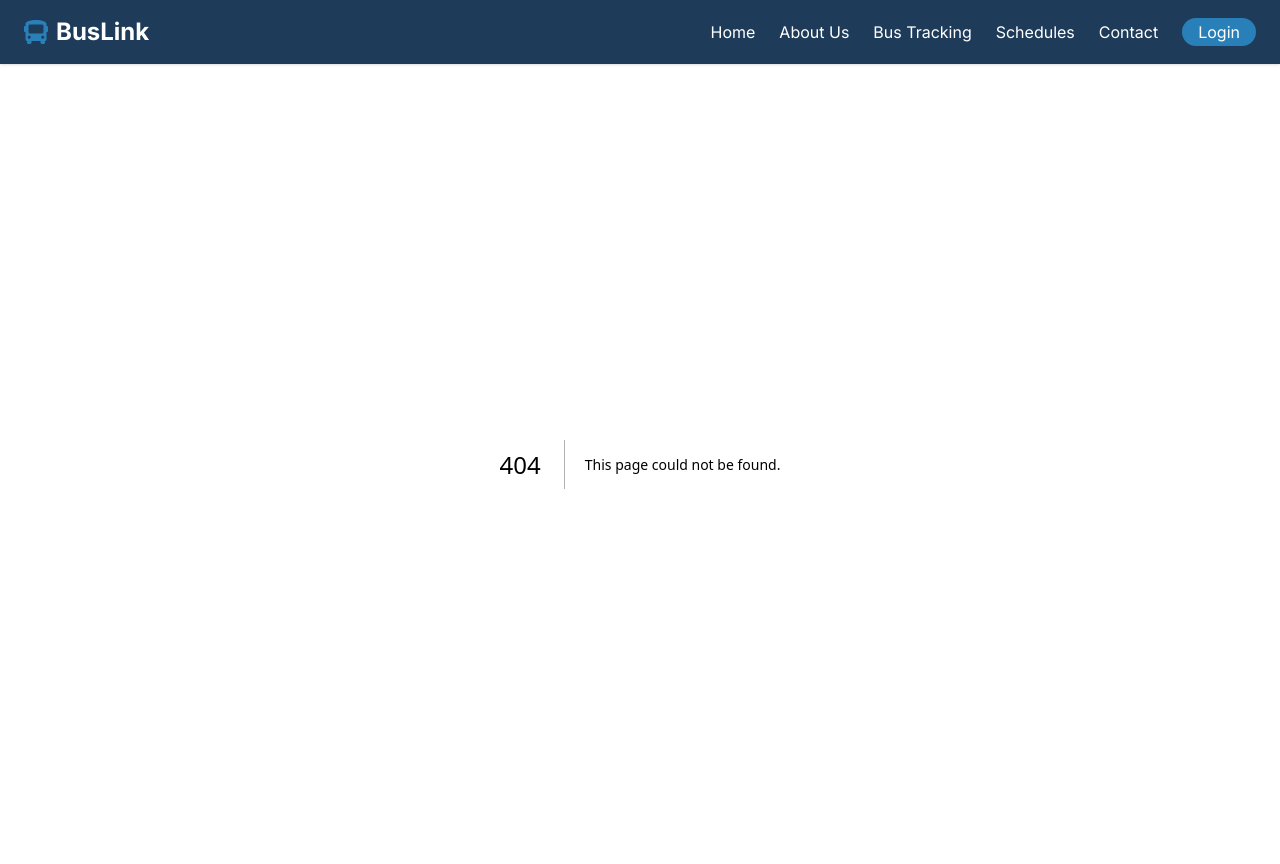
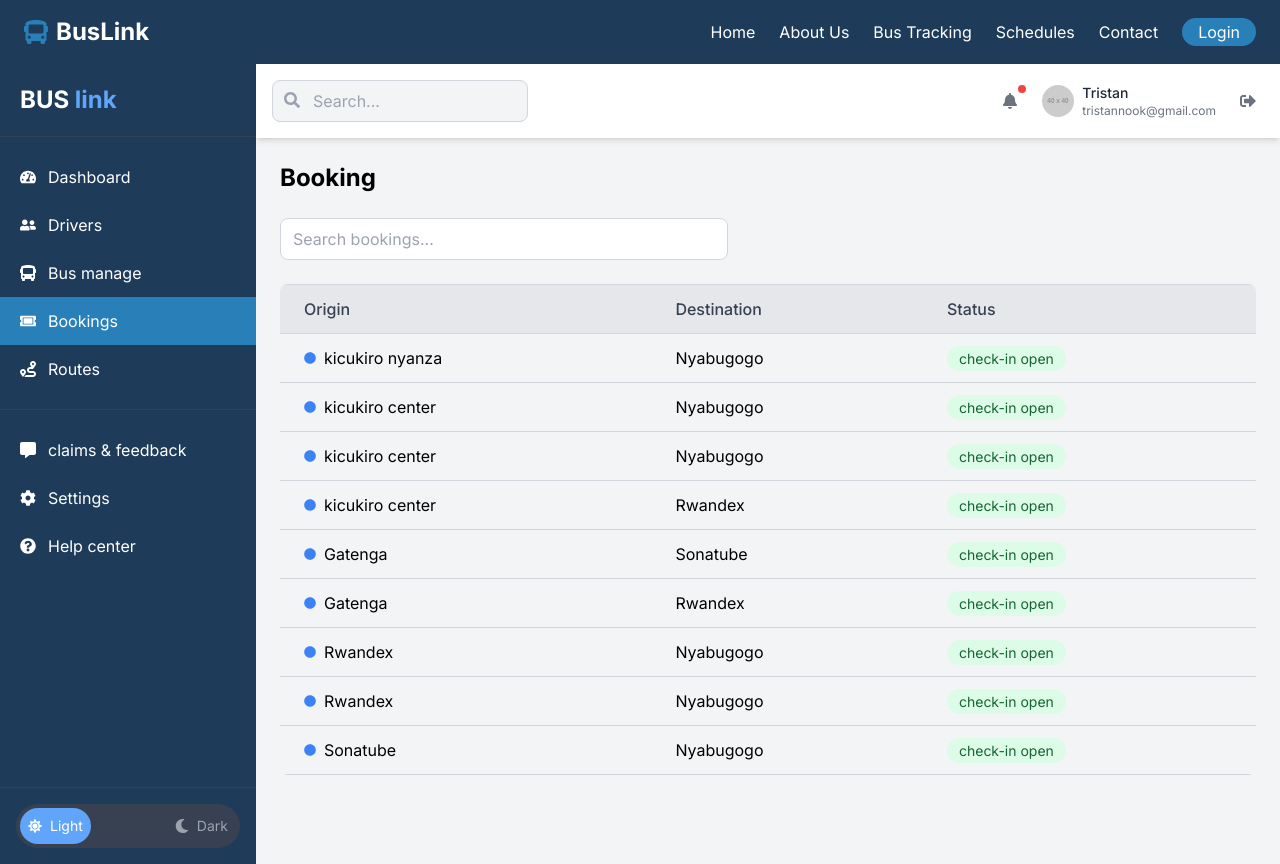
Before and after one commit to munezero-grace/BusLink-project, a Next.js app: page /dashboard/admin/bookings in a window 1280 px wide. Before the commit this address had no page. Built offline with nearby package versions, Linux system fonts and the light colour scheme.

Commit message:
Add Bookings management page to admin dashboard

```diff
--- /dev/null
+++ b/src/app/dashboard/admin/bookings/page.tsx
@@ -0,0 +1,149 @@
+'use client';
+
+import React, { useState } from 'react';
+import { FaCircle } from 'react-icons/fa';
+
+// Sample bookings data
+const initialBookings = [
+  { id: 1, origin: 'kicukiro nyanza', destination: 'Nyabugogo', status: 'check-in open' },
+  { id: 2, origin: 'kicukiro center', destination: 'Nyabugogo', status: 'check-in open' },
+  { id: 3, origin: 'kicukiro center', destination: 'Nyabugogo', status: 'check-in open' },
+  { id: 4, origin: 'kicukiro center', destination: 'Rwandex', status: 'check-in open' },
+  { id: 5, origin: 'Gatenga', destination: 'Sonatube', status: 'check-in open' },
+  { id: 6, origin: 'Gatenga', destination: 'Rwandex', status: 'check-in open' },
+  { id: 7, origin: 'Rwandex', destination: 'Nyabugogo', status: 'check-in open' },
+  { id: 8, origin: 'Rwandex', destination: 'Nyabugogo', status: 'check-in open' },
+  { id: 9, origin: 'Sonatube', destination: 'Nyabugogo', status: 'check-in open' },
+];
+
+export default function BookingsPage() {
+  const [bookings] = useState(initialBookings);
+  const [searchTerm, setSearchTerm] = useState('');
+  const [currentPage, setCurrentPage] = useState(1);
+  const itemsPerPage = 10;
+
+  // Filter bookings based on search term
+  const filteredBookings = bookings.filter(booking =>
+    booking.origin.toLowerCase().includes(searchTerm.toLowerCase()) ||
+    booking.destination.toLowerCase().includes(searchTerm.toLowerCase()) ||
+    booking.status.toLowerCase().includes(searchTerm.toLowerCase())
+  );
+
+  // Pagination logic
+  const indexOfLastBooking = currentPage * itemsPerPage;
+  const indexOfFirstBooking = indexOfLastBooking - itemsPerPage;
+  const currentBookings = filteredBookings.slice(indexOfFirstBooking, indexOfLastBooking);
+  const totalPages = Math.ceil(filteredBookings.length / itemsPerPage);
+
+  const paginate = (pageNumber: number) => setCurrentPage(pageNumber);
+
+  return (
+    <div className="w-full">
+      <h1 className="text-2xl font-bold mb-6">Booking</h1>
+
+      {/* Search Section */}
+      <div className="mb-6">
+        <div className="relative max-w-md">
+          <input
+            type="text"
+            placeholder="Search bookings..."
+            className="w-full pl-3 pr-4 py-2 border border-gray-300 rounded-lg focus:outline-none focus:ring-2 focus:ring-primary focus:border-transparent"
+            value={searchTerm}
+            onChange={(e) => setSearchTerm(e.target.value)}
+          />
+        </div>
+      </div>
+
+      {/* Bookings Table */}
+      <div className="overflow-x-auto w-full bg-gray-100 rounded-lg">
+        <table className="w-full border-collapse">
+          <thead>
+            <tr className="bg-gray-200 border-y border-gray-300">
+              <th className="py-3 px-6 text-left font-medium text-gray-700">Origin</th>
+              <th className="py-3 px-6 text-left font-medium text-gray-700">Destination</th>
+              <th className="py-3 px-6 text-left font-medium text-gray-700">Status</th>
+            </tr>
+          </thead>
+          <tbody>
+            {currentBookings.map((booking, index) => (
+              <tr
+                key={booking.id}
+                className="border-b border-gray-300 hover:bg-gray-50 transition-colors"
+              >
+                <td className="py-3 px-6 flex items-center">
+                  <FaCircle className="text-blue-500 mr-2 text-xs" />
+                  {booking.origin}
+                </td>
+                <td className="py-3 px-6">{booking.destination}</td>
+                <td className="py-3 px-6">
+                  <span className="px-3 py-1 bg-green-100 text-green-800 rounded-full text-sm">
+                    {booking.status}
+                  </span>
+                </td>
+              </tr>
+            ))}
+            {currentBookings.length === 0 && (
+              <tr>
+                <td colSpan={3} className="py-8 text-center text-gray-500">
+                  No bookings found matching your search.
+                </td>
+              </tr>
+            )}
+          </tbody>
+        </table>
+      </div>
+
+      {/* Pagination */}
+      {totalPages > 1 && (
+        <div className="mt-6 flex justify-between items-center">
+          <div className="text-sm text-gray-600">
+            Showing {indexOfFirstBooking + 1} to {Math.min(indexOfLastBooking, filteredBookings.length)} of {filteredBookings.length} bookings
+          </div>
+
+          <div className="flex space-x-1">
+            <button
+              onClick={() => paginate(Math.max(1, currentPage - 1))}
+              disabled={currentPage === 1}
+              className={`
+                px-3 py-1 rounded-md
+                ${currentPage === 1
+                  ? 'bg-gray-100 text-gray-400 cursor-not-allowed'
+                  : 'bg-white border border-gray-300 text-gray-600 hover:bg-gray-50'}
+              `}
+            >
+              Previous
+            </button>
+
+            {Array.from({ length: totalPages }, (_, i) => i + 1).map(number => (
+              <button
+                key={number}
+                onClick={() => paginate(number)}
+                className={`
+                  px-3 py-1 rounded-md
+                  ${currentPage === number
+                    ? 'bg-primary text-white'
+                    : 'bg-white border border-gray-300 text-gray-600 hover:bg-gray-50'}
+                `}
+              >
+                {number}
+              </button>
+            ))}
+
+            <button
+              onClick={() => paginate(Math.min(totalPages, currentPage + 1))}
+              disabled={currentPage === totalPages}
+              className={`
+                px-3 py-1 rounded-md
+                ${currentPage === totalPages
+                  ? 'bg-gray-100 text-gray-400 cursor-not-allowed'
+                  : 'bg-white border border-gray-300 text-gray-600 hover:bg-gray-50'}
+              `}
+            >
+              Next
+            </button>
+          </div>
+        </div>
+      )}
+    </div>
+  );
+}
--- a/src/app/dashboard/admin/layout.tsx
+++ b/src/app/dashboard/admin/layout.tsx
@@ -15,7 +15,8 @@ import {
   FaSun,
   FaBell,
   FaSearch,
-  FaSignOutAlt
+  FaSignOutAlt,
+  FaTicketAlt
 } from 'react-icons/fa';
 
 export default function AdminDashboardLayout({
@@ -69,6 +70,15 @@ export default function AdminDashboardLayout({
               >
                 <FaBus className="mr-3" />
                 <span>Bus manage</span>
+              </Link>
+            </li>
+            <li>
+              <Link
+                href="/dashboard/admin/bookings"
+                className={`flex items-center px-5 py-3 hover:bg-primary transition-colors ${isActive('/bookings') ? 'bg-primary' : ''}`}
+              >
+                <FaTicketAlt className="mr-3" />
+                <span>Bookings</span>
               </Link>
             </li>
             <li>
```
